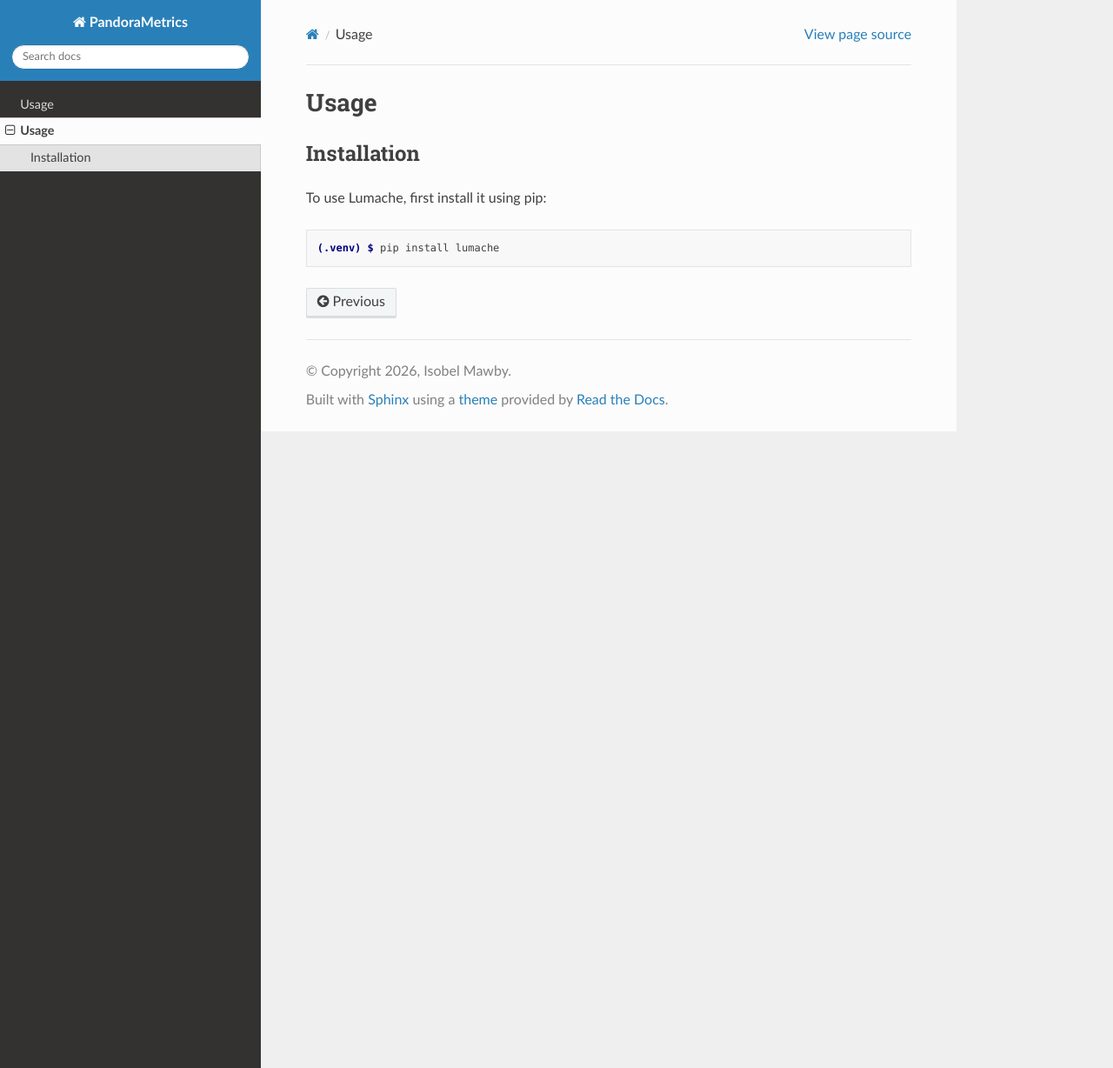
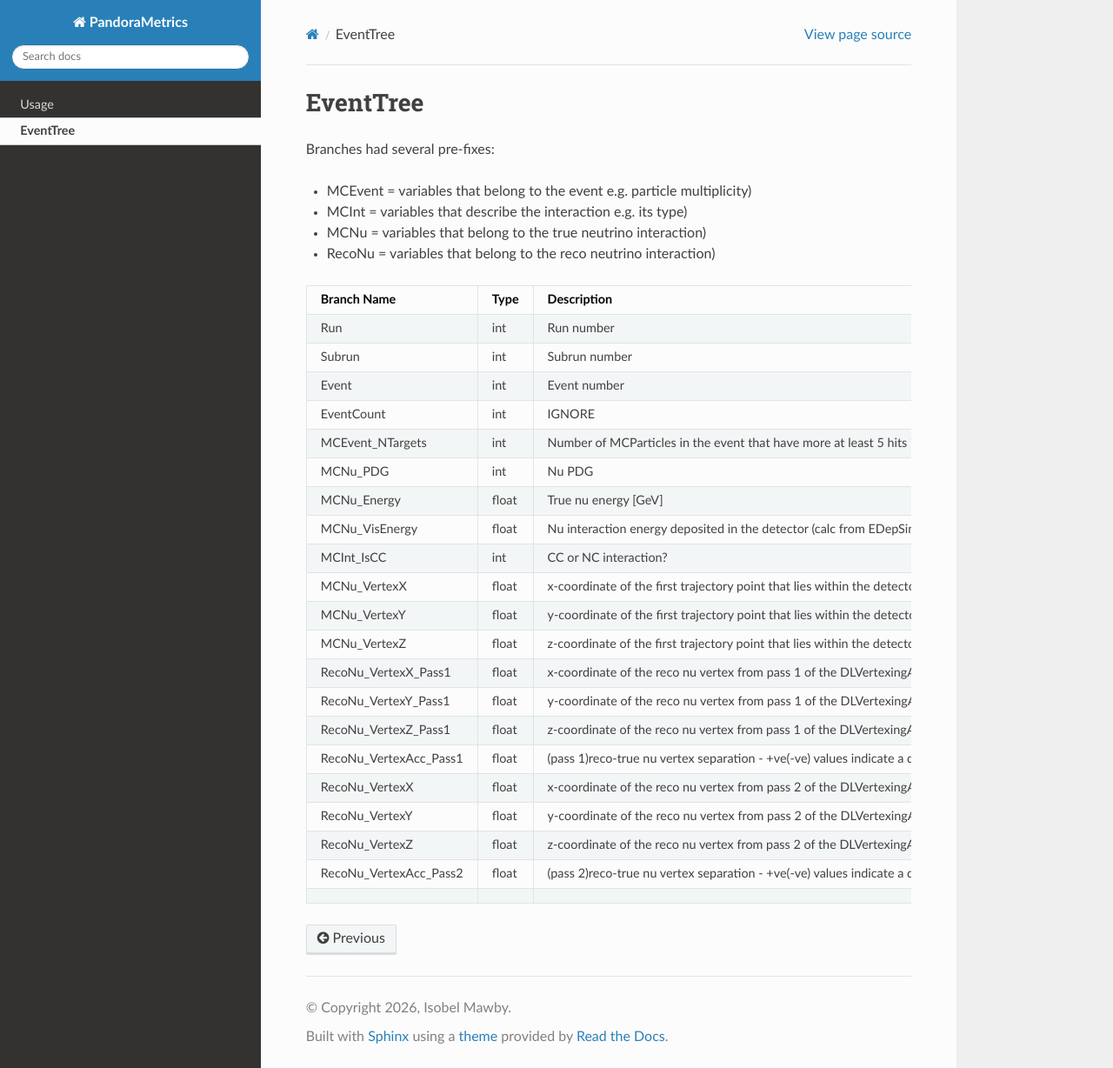
Before and after one commit to imawby/PandoraValidationDocs, a Sphinx documentation site: the page built from docs/source/EventTree.rst, in a window 1280 px wide and 1228 px high. Shown: the whole window at 87% size. Built offline with Sphinx 7.4.7 and the Read the Docs theme 3.1.0, drawn with Linux system fonts in a browser that asks for light colours.

Commit message:
filling out event tree

```diff
--- a/docs/source/EventTree.rst
+++ b/docs/source/EventTree.rst
@@ -1,13 +1,39 @@
-Usage
+EventTree
 =====
 
-.. _installation:
+.. _eventtree:
 
-Installation
-------------
 
-To use Lumache, first install it using pip:
+Branches had several pre-fixes:
 
-.. code-block:: console
+- MCEvent = variables that belong to the event e.g. particle multiplicity)
+- MCInt = variables that describe the interaction e.g. its type)
+- MCNu = variables that belong to the true neutrino interaction)
+- RecoNu = variables that belong to the reco neutrino interaction)
 
-   (.venv) $ pip install lumache
+
+.. csv-table::
+   :header: "Branch Name", "Type", "Description"
+   :widths: 15, 10, 30
+
+   "Run", "int", "Run number"
+   "Subrun", "int", "Subrun number"
+   "Event", "int", "Event number"
+   "EventCount", "int", "IGNORE"
+   "MCEvent_NTargets", "int", "Number of MCParticles in the event that have more at least 5 hits in at least 1 views, and at least 15 hits overall"
+   "MCNu_PDG", "int", "Nu PDG"
+   "MCNu_Energy", "float", "True nu energy [GeV]"
+   "MCNu_VisEnergy", "float", "Nu interaction energy deposited in the detector (calc from EDepSims) [GeV]"
+   "MCInt_IsCC", "int", "CC or NC interaction?"
+   "MCNu_VertexX", "float", "x-coordinate of the first trajectory point that lies within the detector [cm]"
+   "MCNu_VertexY", "float", "y-coordinate of the first trajectory point that lies within the detector [cm]"
+   "MCNu_VertexZ", "float", "z-coordinate of the first trajectory point that lies within the detector [cm]"
+   "RecoNu_VertexX_Pass1", "float", "x-coordinate of the reco nu vertex from pass 1 of the DLVertexingAlgorithm [cm]"
+   "RecoNu_VertexY_Pass1", "float", "y-coordinate of the reco nu vertex from pass 1 of the DLVertexingAlgorithm [cm]"
+   "RecoNu_VertexZ_Pass1", "float", "z-coordinate of the reco nu vertex from pass 1 of the DLVertexingAlgorithm [cm]"
+   "RecoNu_VertexAcc_Pass1", "float", "(pass 1)reco-true nu vertex separation - +ve(-ve) values indicate a downstream(upstream) vertex [cm]"
+   "RecoNu_VertexX", "float", "x-coordinate of the reco nu vertex from pass 2 of the DLVertexingAlgorithm [cm]"
+   "RecoNu_VertexY", "float", "y-coordinate of the reco nu vertex from pass 2 of the DLVertexingAlgorithm [cm]"
+   "RecoNu_VertexZ", "float", "z-coordinate of the reco nu vertex from pass 2 of the DLVertexingAlgorithm [cm]"
+   "RecoNu_VertexAcc_Pass2", "float", "(pass 2)reco-true nu vertex separation - +ve(-ve) values indicate a downstream(upstream) vertex [cm]"
+   ..
```
Also changed, not shown: docs/source/index.rst (+1 -22 lines).
